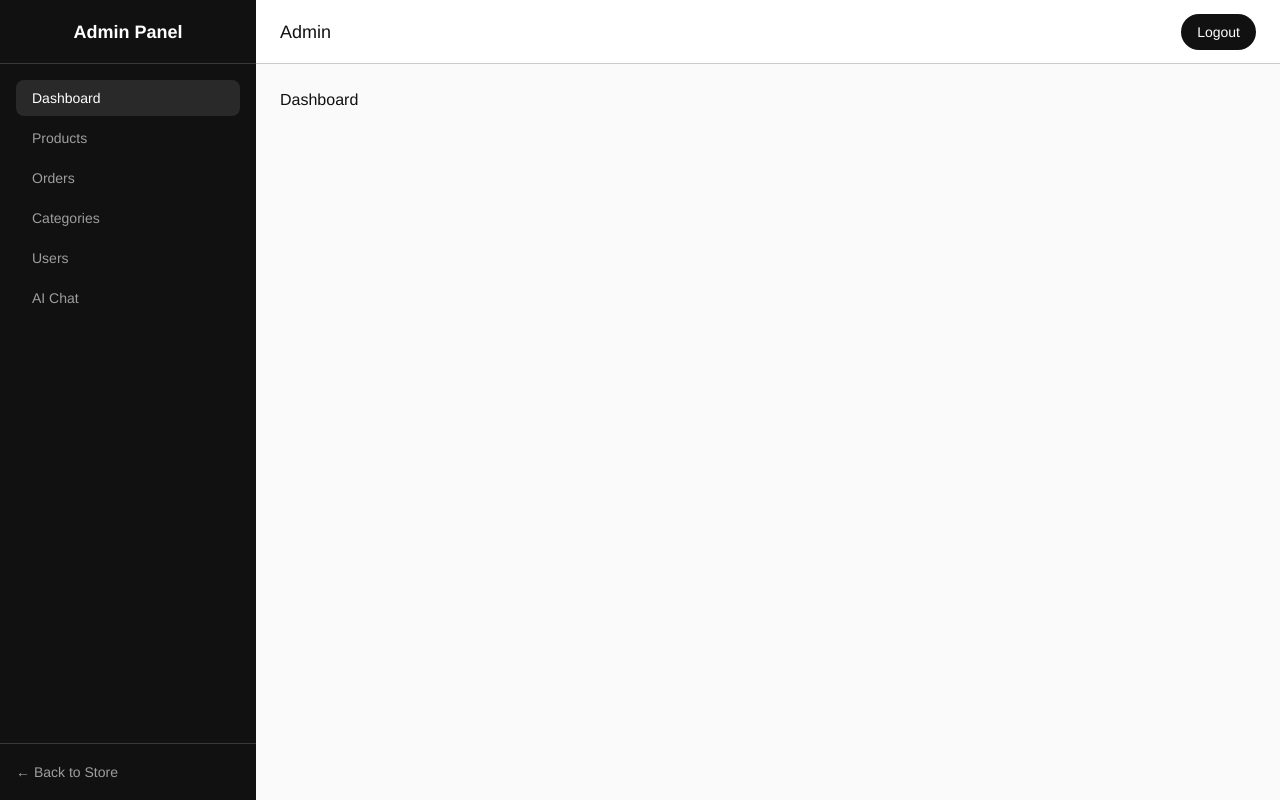
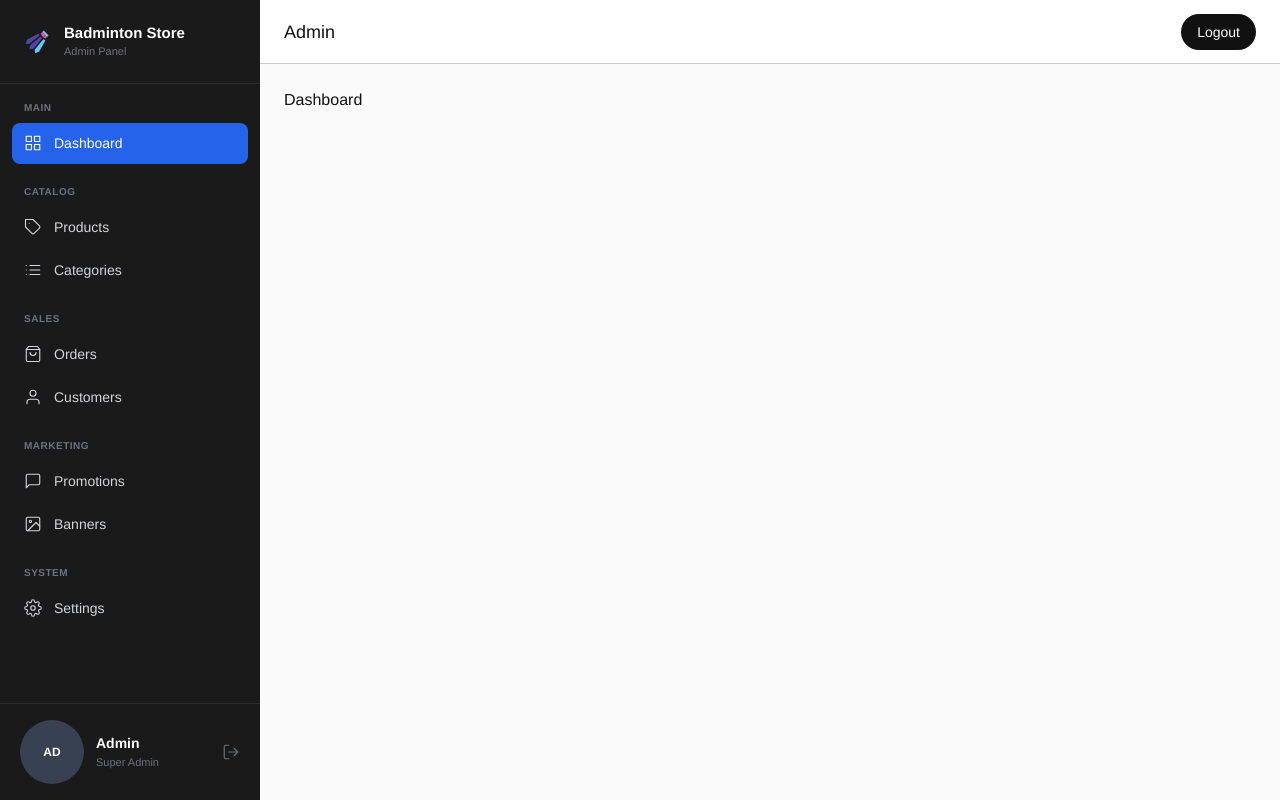
Before and after one commit to Mirylll/BadmintonShop, a React (Vite) app in the folder frontend/: page /admin/dashboard in a window 1280 px wide. Built offline with nearby package versions, Linux system fonts and the light colour scheme.

Commit message:
refactor(admin): redesign sidebar with icons, groups, and user profile

```diff
--- a/frontend/src/components/layout/AdminSidebar.tsx
+++ b/frontend/src/components/layout/AdminSidebar.tsx
@@ -1,41 +1,212 @@
 import { NavLink } from 'react-router-dom'
 
-const navItems = [
-  { to: '/admin/dashboard', label: 'Dashboard' },
-  { to: '/admin/products', label: 'Products' },
-  { to: '/admin/orders', label: 'Orders' },
-  { to: '/admin/categories', label: 'Categories' },
-  { to: '/admin/users', label: 'Users' },
-  { to: '/admin/chat', label: 'AI Chat' },
+function ShuttlecockLogo() {
+  return (
+    <svg width="28" height="28" viewBox="0 0 1024 1024" fill="none" xmlns="http://www.w3.org/2000/svg">
+      <path d="M899 309l-58 58-63-63-58-58-58-58 58-58z" fill="#5FCEFF" />
+      <path d="M841 367l-52 52-84-41 74-74z" fill="#FF4893" />
+      <path d="M783 487L556 899l-150 63-15-133 315-382z" fill="#5FCEFF" />
+      <path d="M778 305l-74 74-58-58 74-74zM720 247l-74 74-36-80 52-52z" fill="#FF4893" />
+      <path d="M603 351l64 64-320 378-147 25 26-147zM539 240l30 70L187 625l-133-15 63-150z" fill="#4F46A3" />
+    </svg>
+  )
+}
+
+function IconGrid() {
+  return (
+    <svg width="18" height="18" viewBox="0 0 24 24" fill="none" stroke="currentColor" strokeWidth="1.5" strokeLinecap="round" strokeLinejoin="round">
+      <rect x="3" y="3" width="7" height="7" />
+      <rect x="14" y="3" width="7" height="7" />
+      <rect x="3" y="14" width="7" height="7" />
+      <rect x="14" y="14" width="7" height="7" />
+    </svg>
+  )
+}
+
+function IconTag() {
+  return (
+    <svg width="18" height="18" viewBox="0 0 24 24" fill="none" stroke="currentColor" strokeWidth="1.5" strokeLinecap="round" strokeLinejoin="round">
+      <path d="M20.59 13.41l-7.17 7.17a2 2 0 0 1-2.83 0L2 12V2h10l8.59 8.59a2 2 0 0 1 0 2.82z" />
+      <line x1="7" y1="7" x2="7.01" y2="7" />
+    </svg>
+  )
+}
+
+function IconList() {
+  return (
+    <svg width="18" height="18" viewBox="0 0 24 24" fill="none" stroke="currentColor" strokeWidth="1.5" strokeLinecap="round" strokeLinejoin="round">
+      <line x1="8" y1="6" x2="21" y2="6" />
+      <line x1="8" y1="12" x2="21" y2="12" />
+      <line x1="8" y1="18" x2="21" y2="18" />
+      <line x1="3" y1="6" x2="3.01" y2="6" />
+      <line x1="3" y1="12" x2="3.01" y2="12" />
+      <line x1="3" y1="18" x2="3.01" y2="18" />
+    </svg>
+  )
+}
+
+function IconCart() {
+  return (
+    <svg width="18" height="18" viewBox="0 0 24 24" fill="none" stroke="currentColor" strokeWidth="1.5" strokeLinecap="round" strokeLinejoin="round">
+      <path d="M6 2L3 6v14a2 2 0 0 0 2 2h14a2 2 0 0 0 2-2V6l-3-4z" />
+      <line x1="3" y1="6" x2="21" y2="6" />
+      <path d="M16 10a4 4 0 0 1-8 0" />
+    </svg>
+  )
+}
+
+function IconPerson() {
+  return (
+    <svg width="18" height="18" viewBox="0 0 24 24" fill="none" stroke="currentColor" strokeWidth="1.5" strokeLinecap="round" strokeLinejoin="round">
+      <path d="M20 21v-2a4 4 0 0 0-4-4H8a4 4 0 0 0-4 4v2" />
+      <circle cx="12" cy="7" r="4" />
+    </svg>
+  )
+}
+
+function IconMegaphone() {
+  return (
+    <svg width="18" height="18" viewBox="0 0 24 24" fill="none" stroke="currentColor" strokeWidth="1.5" strokeLinecap="round" strokeLinejoin="round">
+      <path d="M21 15a2 2 0 0 1-2 2H7l-4 4V5a2 2 0 0 1 2-2h14a2 2 0 0 1 2 2z" />
+    </svg>
+  )
+}
+
+function IconImage() {
+  return (
+    <svg width="18" height="18" viewBox="0 0 24 24" fill="none" stroke="currentColor" strokeWidth="1.5" strokeLinecap="round" strokeLinejoin="round">
+      <rect x="3" y="3" width="18" height="18" rx="2" ry="2" />
+      <circle cx="8.5" cy="8.5" r="1.5" />
+      <polyline points="21 15 16 10 5 21" />
+    </svg>
+  )
+}
+
+function IconSettings() {
+  return (
+    <svg width="18" height="18" viewBox="0 0 24 24" fill="none" stroke="currentColor" strokeWidth="1.5" strokeLinecap="round" strokeLinejoin="round">
+      <circle cx="12" cy="12" r="3" />
+      <path d="M19.4 15a1.65 1.65 0 0 0 .33 1.82l.06.06a2 2 0 0 1 0 2.83 2 2 0 0 1-2.83 0l-.06-.06a1.65 1.65 0 0 0-1.82-.33 1.65 1.65 0 0 0-1 1.51V21a2 2 0 0 1-2 2 2 2 0 0 1-2-2v-.09A1.65 1.65 0 0 0 9 19.4a1.65 1.65 0 0 0-1.82.33l-.06.06a2 2 0 0 1-2.83 0 2 2 0 0 1 0-2.83l.06-.06A1.65 1.65 0 0 0 4.68 15a1.65 1.65 0 0 0-1.51-1H3a2 2 0 0 1-2-2 2 2 0 0 1 2-2h.09A1.65 1.65 0 0 0 4.6 9a1.65 1.65 0 0 0-.33-1.82l-.06-.06a2 2 0 0 1 0-2.83 2 2 0 0 1 2.83 0l.06.06A1.65 1.65 0 0 0 9 4.68a1.65 1.65 0 0 0 1-1.51V3a2 2 0 0 1 2-2 2 2 0 0 1 2 2v.09a1.65 1.65 0 0 0 1 1.51 1.65 1.65 0 0 0 1.82-.33l.06-.06a2 2 0 0 1 2.83 0 2 2 0 0 1 0 2.83l-.06.06A1.65 1.65 0 0 0 19.4 9a1.65 1.65 0 0 0 1.51 1H21a2 2 0 0 1 2 2 2 2 0 0 1-2 2h-.09a1.65 1.65 0 0 0-1.51 1z" />
+    </svg>
+  )
+}
+
+function IconLogout() {
+  return (
+    <svg width="18" height="18" viewBox="0 0 24 24" fill="none" stroke="currentColor" strokeWidth="1.5" strokeLinecap="round" strokeLinejoin="round">
+      <path d="M9 21H5a2 2 0 0 1-2-2V5a2 2 0 0 1 2-2h4" />
+      <polyline points="16 17 21 12 16 7" />
+      <line x1="21" y1="12" x2="9" y2="12" />
+    </svg>
+  )
+}
+
+interface NavItemData {
+  icon: React.ReactNode
+  label: string
+  to: string
+}
+
+interface NavGroup {
+  label: string
+  items: NavItemData[]
+}
+
+const navGroups: NavGroup[] = [
+  {
+    label: 'Main',
+    items: [{ icon: <IconGrid />, label: 'Dashboard', to: '/admin/dashboard' }],
+  },
+  {
+    label: 'Catalog',
+    items: [
+      { icon: <IconTag />, label: 'Products', to: '/admin/products' },
+      { icon: <IconList />, label: 'Categories', to: '/admin/categories' },
+    ],
+  },
+  {
+    label: 'Sales',
+    items: [
+      { icon: <IconCart />, label: 'Orders', to: '/admin/orders' },
+      { icon: <IconPerson />, label: 'Customers', to: '/admin/customers' },
+    ],
+  },
+  {
+    label: 'Marketing',
+    items: [
+      { icon: <IconMegaphone />, label: 'Promotions', to: '/admin/promotions' },
+      { icon: <IconImage />, label: 'Banners', to: '/admin/banners' },
+    ],
+  },
+  {
+    label: 'System',
+    items: [{ icon: <IconSettings />, label: 'Settings', to: '/admin/settings' }],
+  },
 ]
 
 export default function AdminSidebar() {
   return (
-    <aside className="flex w-64 flex-col bg-nike-black text-white">
-      <div className="flex h-16 items-center justify-center border-b border-dark-hover">
-        <span className="text-lg font-bold">Admin Panel</span>
+    <aside className="fixed left-0 top-0 z-40 flex h-screen w-[260px] flex-col bg-[#1a1a1a] text-[#d1d5db] overflow-y-auto [&::-webkit-scrollbar]:hidden">
+      {/* Brand section */}
+      <div className="flex items-center gap-3 px-6 py-6">
+        <ShuttlecockLogo />
+        <div>
+          <p className="text-[15px] font-bold text-white leading-tight">Badminton Store</p>
+          <p className="text-[11px] text-[#6b7280] leading-tight mt-0.5">Admin Panel</p>
         </div>
-      <nav className="flex-1 space-y-1 p-4">
-        {navItems.map((item) => (
+      </div>
+
+      {/* Divider */}
+      <div className="border-t border-[#2d2d2d]" />
+
+      {/* Navigation */}
+      <nav className="flex-1 px-3 py-4 space-y-5">
+        {navGroups.map((group) => (
+          <div key={group.label}>
+            <p className="px-3 mb-2 text-[10px] font-semibold uppercase tracking-wider text-[#6b7280]">
+              {group.label}
+            </p>
+            <div className="space-y-0.5">
+              {group.items.map((item) => (
                 <NavLink
                   key={item.to}
                   to={item.to}
                   className={({ isActive }) =>
-              `block rounded-lg px-4 py-2 text-sm font-medium transition-colors ${
+                    `flex items-center gap-3 px-3 py-[10px] rounded-[8px] text-[14px] font-medium transition-all duration-150 ${
                       isActive
-                  ? 'bg-white/10 text-white'
-                  : 'text-text-disabled hover:bg-white/5 hover:text-white'
+                        ? 'bg-[#2563EB] text-white'
+                        : 'text-[#d1d5db] hover:bg-[#2d2d2d] hover:text-white'
                     }`
                   }
                 >
+                  <span className="shrink-0 w-[18px] h-[18px] flex items-center justify-center">
+                    {item.icon}
+                  </span>
                   {item.label}
                 </NavLink>
               ))}
+            </div>
+          </div>
+        ))}
       </nav>
-      <div className="border-t border-dark-hover p-4">
-        <a href="/" className="text-sm text-text-disabled hover:text-white transition-colors">
-          ← Back to Store
-        </a>
+
+      {/* Bottom user profile */}
+      <div className="border-t border-[#2d2d2d]">
+        <div className="flex items-center gap-3 px-5 py-4">
+          <div className="w-9 h-9 rounded-full bg-[#374151] flex items-center justify-center text-[12px] font-semibold text-white shrink-0">
+            AD
+          </div>
+          <div className="flex-1 min-w-0">
+            <p className="text-[14px] font-semibold text-white truncate">Admin</p>
+            <p className="text-[11px] text-[#6b7280] truncate">Super Admin</p>
+          </div>
+          <button
+            className="text-[#6b7280] hover:text-white transition-colors duration-150 shrink-0"
+            aria-label="Sign out"
+          >
+            <IconLogout />
+          </button>
+        </div>
       </div>
     </aside>
   )
--- a/frontend/src/layouts/AdminLayout.tsx
+++ b/frontend/src/layouts/AdminLayout.tsx
@@ -6,7 +6,7 @@ export default function AdminLayout() {
   return (
     <div className="flex h-screen bg-snow">
       <AdminSidebar />
-      <div className="flex flex-1 flex-col overflow-hidden">
+      <div className="flex flex-1 flex-col overflow-hidden ml-[260px]">
         <AdminTopbar />
         <main className="flex-1 overflow-y-auto p-6">
           <Outlet />
--- /dev/null
+++ b/frontend/src/pages/admin/banners/Banners.tsx
@@ -0,0 +1,7 @@
+export default function Banners() {
+  return (
+    <div>
+      <h1 className="text-heading2 font-heading text-nike-black">Banners</h1>
+    </div>
+  )
+}
--- /dev/null
+++ b/frontend/src/pages/admin/customers/Customers.tsx
@@ -0,0 +1,7 @@
+export default function Customers() {
+  return (
+    <div>
+      <h1 className="text-heading2 font-heading text-nike-black">Customers</h1>
+    </div>
+  )
+}
--- /dev/null
+++ b/frontend/src/pages/admin/promotions/Promotions.tsx
@@ -0,0 +1,7 @@
+export default function Promotions() {
+  return (
+    <div>
+      <h1 className="text-heading2 font-heading text-nike-black">Promotions</h1>
+    </div>
+  )
+}
--- /dev/null
+++ b/frontend/src/pages/admin/settings/Settings.tsx
@@ -0,0 +1,7 @@
+export default function Settings() {
+  return (
+    <div>
+      <h1 className="text-heading2 font-heading text-nike-black">Settings</h1>
+    </div>
+  )
+}
```
Lines whose indentation alone changed are shown as unchanged.
